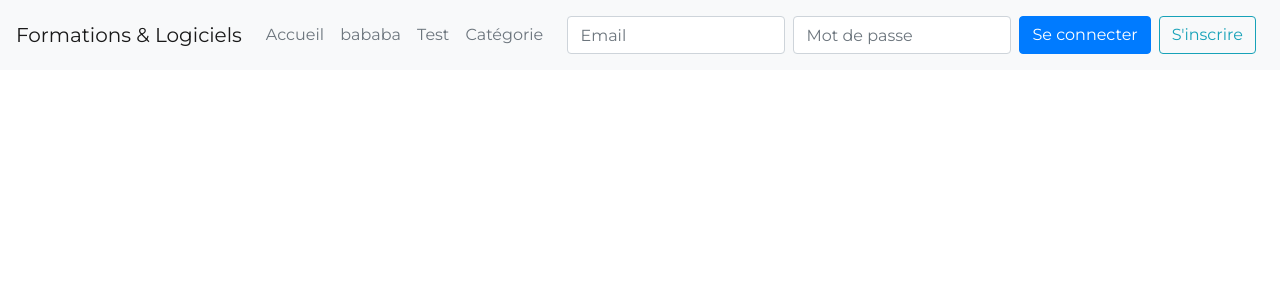
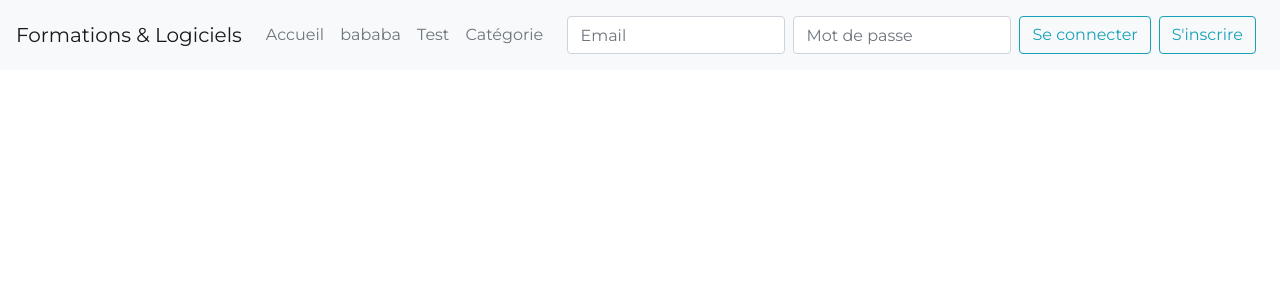
Before and after one commit to Farischt/Projet-Transverse-L3, a React (Create React App) app in the folder client/: page / in a window 1280 px wide. Shown: the top 300 px of the page. Built offline with nearby package versions, Linux system fonts and the light colour scheme; no server answers.

Commit message:
minor layout changes

```diff
--- a/client/src/components/Login.jsx
+++ b/client/src/components/Login.jsx
@@ -41,12 +41,15 @@ const Login = ({ userData, loginUser }) => {
         />
         <input
           onChange={handleInputChange}
-          className="form-control mr-sm-2"
+          className="form-control my-2 mr-sm-2"
           type="password"
           name="password"
           placeholder="Mot de passe"
         />
-        <button onClick={handleLogin} className="btn btn-primary my-2 my-sm-0">
+        <button
+          onClick={handleLogin}
+          className="btn btn-outline-info my-2 my-sm-0"
+        >
           Se connecter
         </button>
       </div>
--- a/client/src/components/Logout.jsx
+++ b/client/src/components/Logout.jsx
@@ -8,7 +8,10 @@ const Logout = ({ logoutUser }) => {
   };
 
   return (
-    <button onClick={handleLogout} className="btn btn-danger my-2 my-sm-0">
+    <button
+      onClick={handleLogout}
+      className="btn btn-outline-danger my-2 my-sm-0"
+    >
       Déconnexion
     </button>
   );
```
